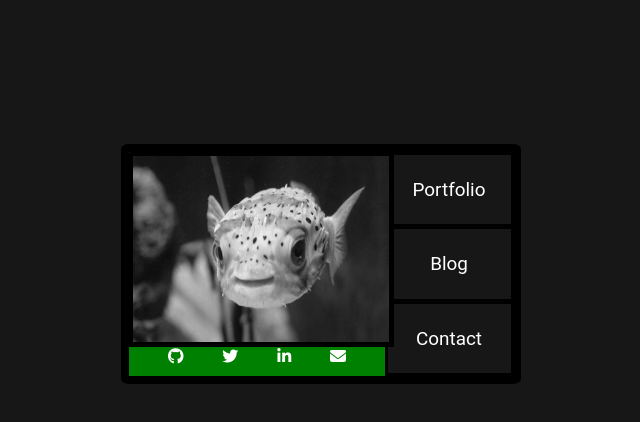
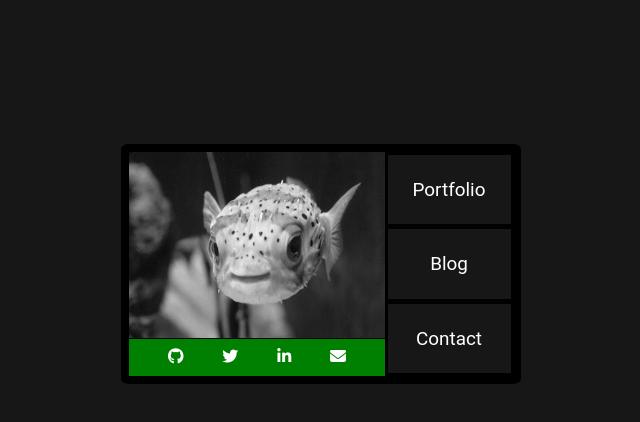
Before and after one commit to Sava-Sav/index, a plain HTML site: page index.html in a window 1280 px wide. Shown: the whole page, without its empty margins (319-959 px from the left). Drawn offline with Linux system fonts and the light colour scheme.

Commit message:
Update index.css

```diff
--- a/index.css
+++ b/index.css
@@ -93,7 +93,7 @@ opacity: 1;
  margin: -1.5px;
  filter: grayscale();
  transition: filter 0.5s ease;
-     border: 5px solid black;
+     border: 1px solid black;
     border-radius: var(--border-radius) 0 0 0;
 
     overflow: hidden;
```
